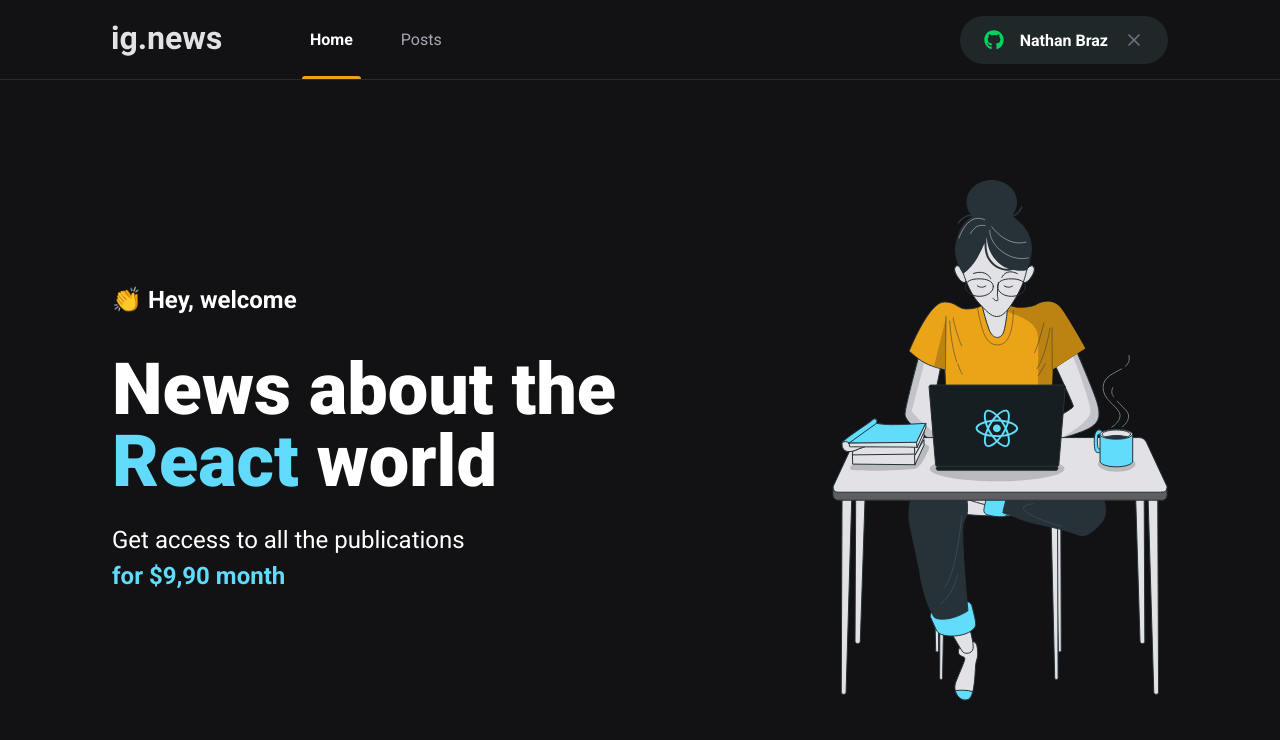
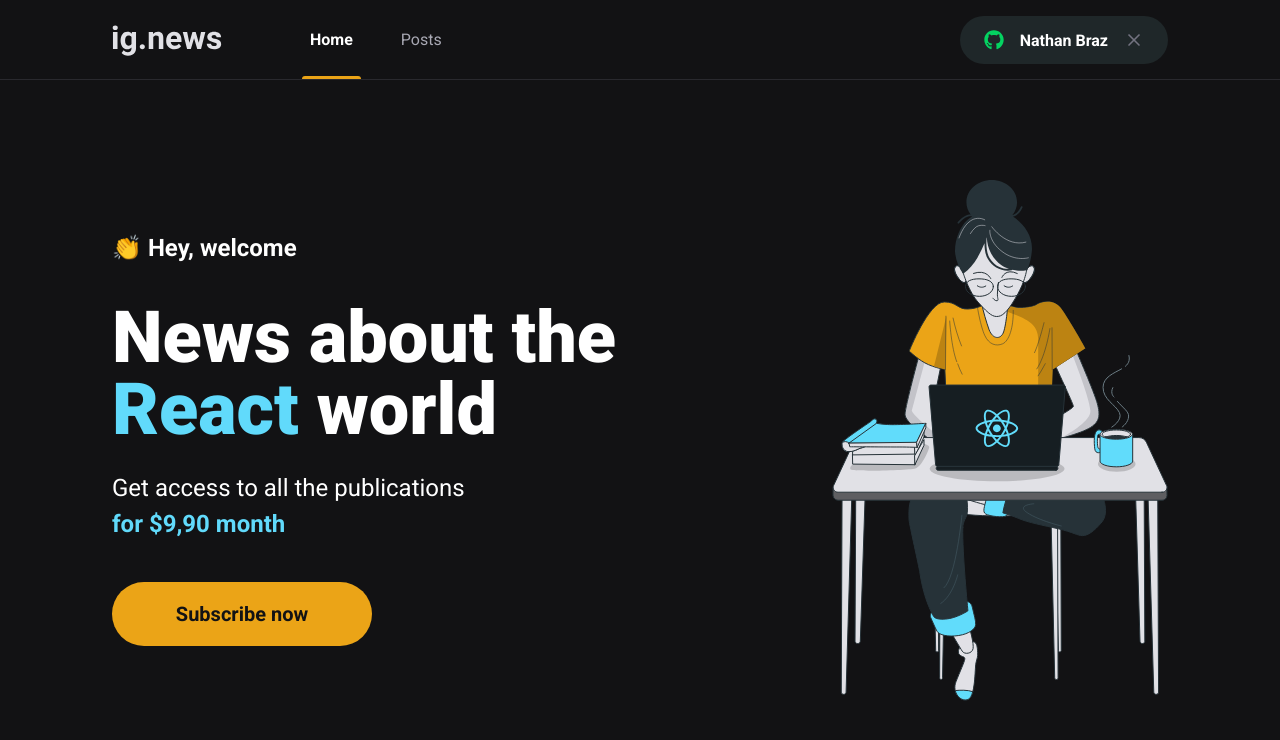
Before and after one commit to nathanbraz/ignews, a Next.js app: page / in a window 1280 px wide. Shown: the top 740 px of the page. Built offline with nearby package versions, Linux system fonts and the light colour scheme.

Commit message:
Criando e estilizando o componente de butao Subscribe

```diff
--- a/src/components/Header/index.tsx
+++ b/src/components/Header/index.tsx
@@ -1,4 +1,4 @@
-import { SignInButton } from '../../SignInButton';
+import { SignInButton } from '../SignInButton';
 import styles from './styles.module.scss';
 
 export function Header(){
--- /dev/null
+++ b/src/components/SubscribeButton/index.tsx
@@ -0,0 +1,10 @@
+
+import styles from './styles.module.scss';
+
+export function SubscribeButton () {
+  return (
+    <button type="button" className={styles.subscribButton}>
+      Subscribe now
+    </button>
+  );
+}
--- /dev/null
+++ b/src/components/SubscribeButton/styles.module.scss
@@ -0,0 +1,20 @@
+.subscribButton {
+  width: 260px;
+  height: 4rem;
+  border: 0;
+  border-radius: 2rem;
+  background: var(--yellow-500);
+  color: var(--gray-900);
+  font-size: 1.25rem;
+  font-weight: bold;
+
+  display: flex;
+  align-items: center;
+  justify-content: center;
+
+  transition: filter 0.2s;
+
+  &:hover {
+    filter: brightness(0.8);
+  }
+}
--- a/src/pages/home.module.scss
+++ b/src/pages/home.module.scss
@@ -38,4 +38,8 @@
       font-weight: bold;
     }
   }
+
+  button {
+    margin-top: 2.5rem;
+  }
 }
--- a/src/pages/index.tsx
+++ b/src/pages/index.tsx
@@ -1,4 +1,5 @@
 import Head from 'next/head';
+import { SubscribeButton } from '../components/SubscribeButton';
 
 import styles from './home.module.scss';
 
@@ -16,6 +17,7 @@
             Get access to all the publications <br />
             <span>for $9,90 month</span>
           </p>
+          <SubscribeButton />
         </section>
         <img src="/images/avatar.svg" alt="Girl coding" />
       </main>
```
Also changed, not shown: src/components/SignInButton/index.tsx (renamed from src/SignInButton/index.tsx), src/components/SignInButton/styles.module.scss (renamed from src/SignInButton/styles.module.scss).
